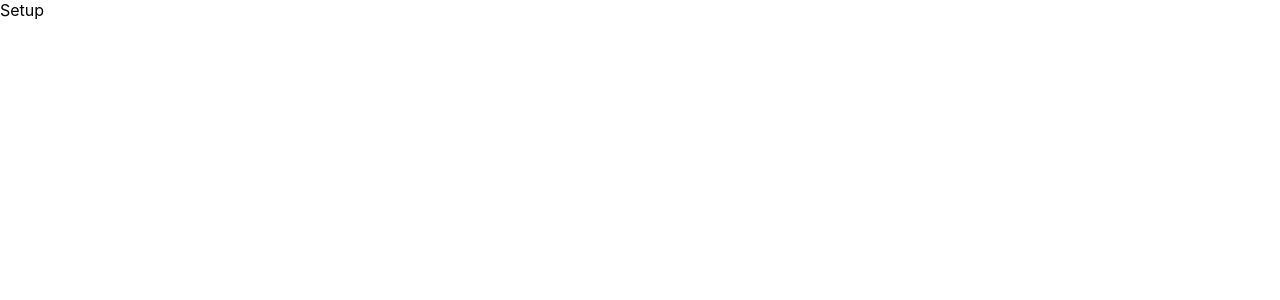
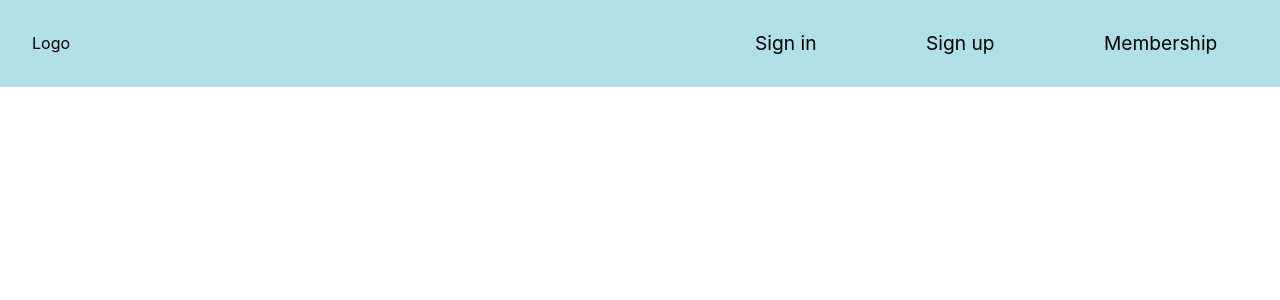
Before and after one commit to FilipyTav/Anon_chat, a React (Create React App) app in the folder client/: page / in a window 1280 px wide. Shown: the top 300 px of the page. Built offline with nearby package versions, Linux system fonts and the light colour scheme.

Commit message:
Adds navbar component - client

```diff
--- a/client/src/App.tsx
+++ b/client/src/App.tsx
@@ -1,10 +1,15 @@
 import { FC, ReactElement } from "react";
+import Navbar from "./components/Navbar";
 import "./styles/App.scss";
 
 interface Props {}
 
 const App: FC<Props> = (): ReactElement => {
-    return <div>Setup</div>;
+    return (
+        <>
+            <Navbar />
+        </>
+    );
 };
 
 export default App;
--- /dev/null
+++ b/client/src/components/Navbar.tsx
@@ -0,0 +1,25 @@
+import { FC, ReactElement } from "react";
+
+interface Props {}
+
+const Navbar: FC<Props> = (): ReactElement => {
+    return (
+        <nav>
+            <div className="logo">Logo</div>
+
+            <ul className="links">
+                <li>
+                    <a href="#">Sign in</a>
+                </li>
+                <li>
+                    <a href="#">Sign up</a>
+                </li>
+                <li>
+                    <a href="#">Membership</a>
+                </li>
+            </ul>
+        </nav>
+    );
+};
+
+export default Navbar;
--- a/client/src/index.tsx
+++ b/client/src/index.tsx
@@ -1,17 +1,16 @@
 import React from "react";
 import ReactDOM from "react-dom/client";
-import "./styles/index.scss";
 import App from "./App";
 import reportWebVitals from "./reportWebVitals";
 
 const root = ReactDOM.createRoot(
-    document.getElementById("root") as HTMLElement,
+    document.getElementById("root") as HTMLElement
 );
 
 root.render(
     <React.StrictMode>
         <App />
-    </React.StrictMode>,
+    </React.StrictMode>
 );
 
 // If you want to start measuring performance in your app, pass a function
--- a/client/src/styles/App.scss
+++ b/client/src/styles/App.scss
@@ -1,6 +1,3 @@
-* {
-    padding: 0;
-    margin: 0;
-    font-size: 16px;
-    box-sizing: border-box;
-}
+@use "./base";
+
+@use "./layout";
--- /dev/null
+++ b/client/src/styles/base/_index.scss
@@ -0,0 +1 @@
+@forward "reset";
--- /dev/null
+++ b/client/src/styles/base/_reset.scss
@@ -0,0 +1,15 @@
+* {
+    padding: 0;
+    margin: 0;
+    font-size: 16px;
+    box-sizing: border-box;
+}
+
+li {
+    list-style: none;
+}
+
+a {
+    text-decoration: none;
+    color: inherit;
+}
--- /dev/null
+++ b/client/src/styles/helpers/_colors.scss
@@ -0,0 +1,2 @@
+$navbar_bg: powderblue;
+$navbar_btn: purple;
--- /dev/null
+++ b/client/src/styles/helpers/_index.scss
@@ -0,0 +1,2 @@
+@forward "colors";
+@forward "font-face";
--- /dev/null
+++ b/client/src/styles/layout/_index.scss
@@ -0,0 +1 @@
+@forward "navbar";
--- /dev/null
+++ b/client/src/styles/layout/_navbar.scss
@@ -0,0 +1,63 @@
+@use "../helpers" as h;
+
+nav {
+    justify-content: space-between;
+    padding: 1em 2em;
+    background: h.$navbar_bg;
+    align-items: center;
+
+    &,
+    .links {
+        display: flex;
+    }
+
+    .links {
+        gap: 3em;
+
+        li {
+            position: relative;
+
+            &::before,
+            &::after {
+                content: "";
+
+                transition: transform 1s ease;
+
+                pointer-events: none;
+
+                position: absolute;
+                left: 0;
+                right: 0;
+                top: 0;
+                bottom: 0;
+            }
+
+            &::before {
+                border-top: 0.2em solid h.$navbar_btn;
+                border-bottom: 0.2em solid h.$navbar_btn;
+                transform: scale(0, 1);
+            }
+
+            &::after {
+                border-left: 0.2em solid h.$navbar_btn;
+                border-right: 0.2em solid h.$navbar_btn;
+                transform: scale(1, 0);
+            }
+
+            &:hover::before {
+                transform: scale(1, 1);
+            }
+
+            &:hover::after {
+                transform: scale(1, 1);
+            }
+        }
+
+        a {
+            font-size: 1.2em;
+            user-select: none;
+            padding: 0.8em 1.6em;
+            display: inline-block;
+        }
+    }
+}
```
Also changed, not shown: client/src/styles/helpers/_font-face.scss (renamed from client/src/styles/index.scss).
